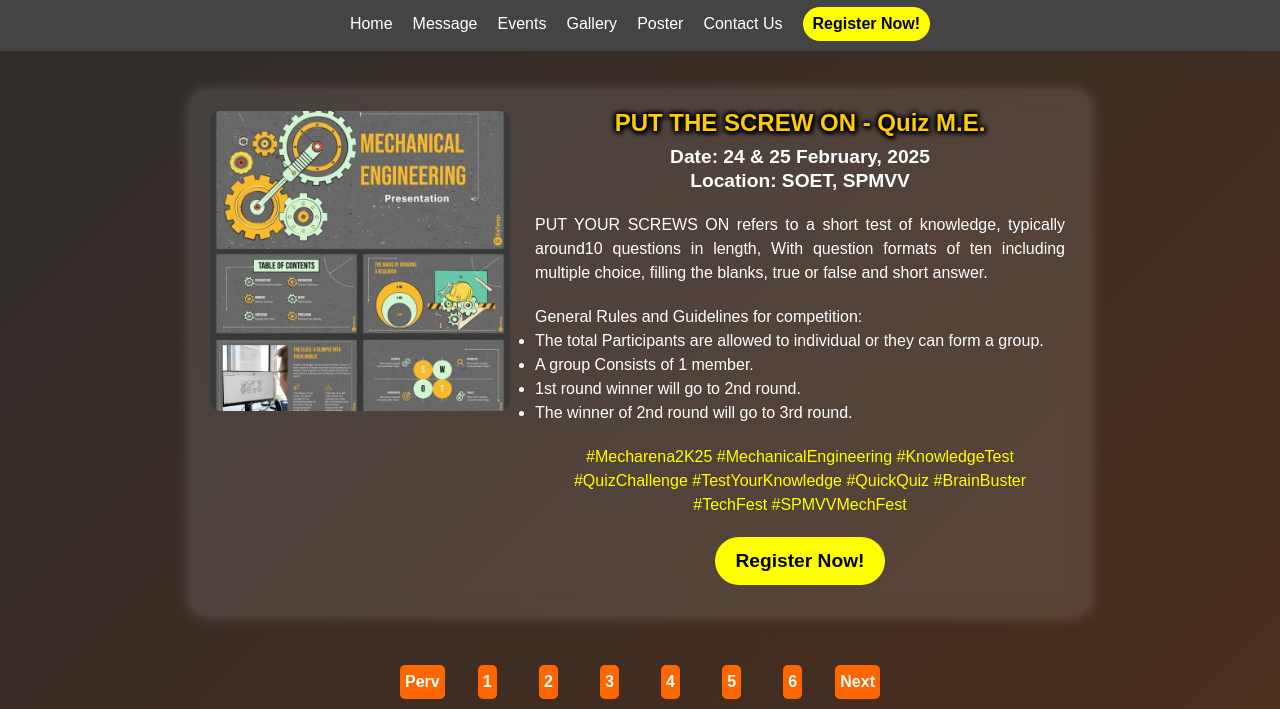
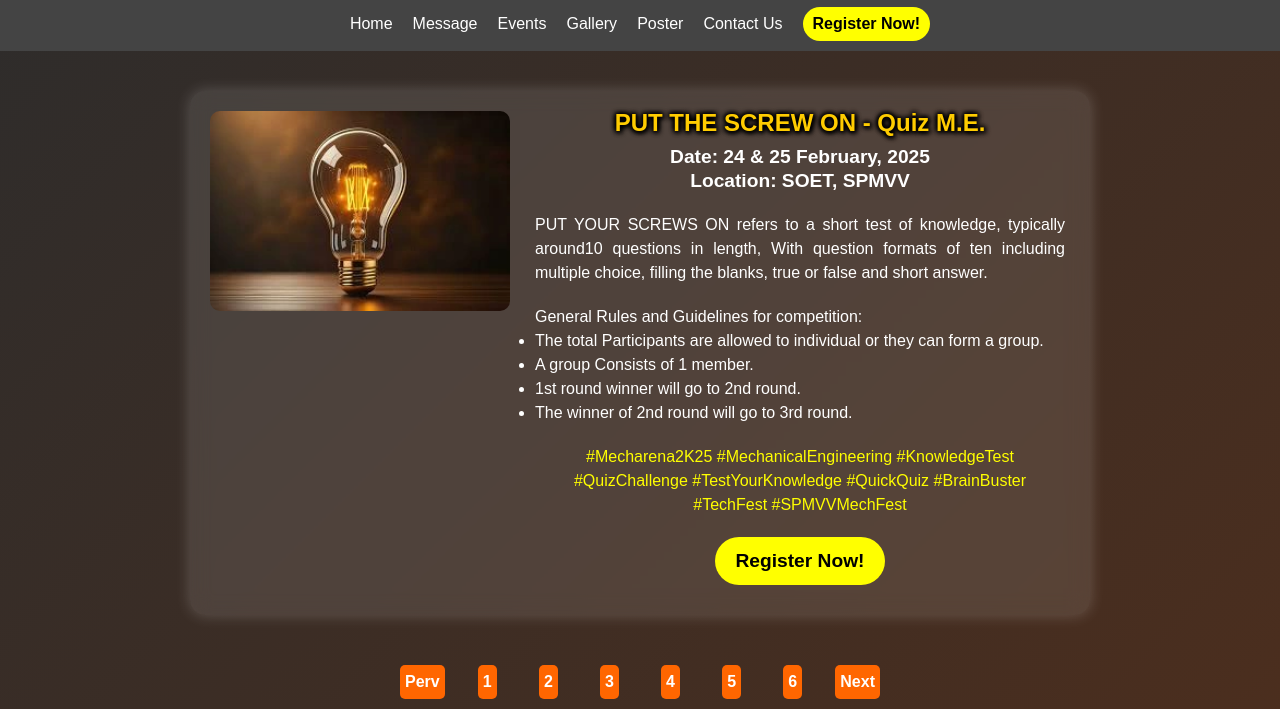
Before and after one commit to Pragati-Jaiswal3132/Mecharena, a plain HTML site: page quiz.html in a window 1280 px wide. Shown: the part 167-876 px from the top of the page. Drawn offline with Linux system fonts and the light colour scheme.

Commit message:
Update quiz.html

```diff
--- a/quiz.html
+++ b/quiz.html
@@ -36,7 +36,7 @@
     <main>
         <section class="event-container">
             <div class="event-image">
-                <img src="ppt.webp" alt="Event Image">
+                                <img src="Put Your Screws On.webp" alt="Event Image">
             </div>
             <div class="event-content">
                 <h2>PUT THE SCREW ON - Quiz M.E.</h2>
```
